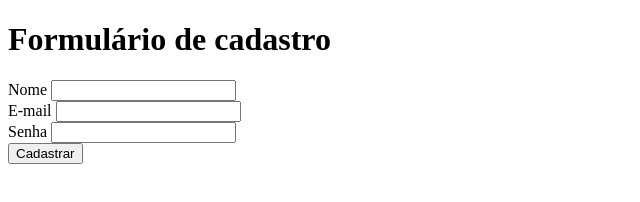
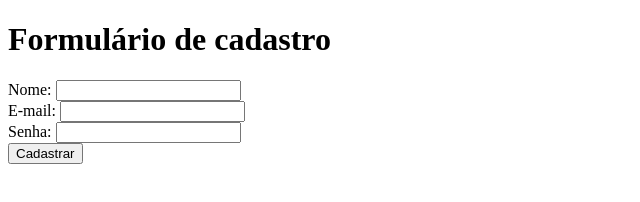
Before and after one commit to VictorGSOliveira/ExercicioEbac, a plain HTML site: page formulario_cadastro.html in a window 1280 px wide. Shown: the full height of the page, 0-640 px from the left. Drawn offline with Linux system fonts and the light colour scheme.

Commit message:
Corrigindo

```diff
--- a/formulario_cadastro.html
+++ b/formulario_cadastro.html
@@ -10,11 +10,11 @@
         <h1>Formulário de cadastro</h1>
     </header>
     <form>
-        <label for="campoNome">Nome</label>
+        <label for="campoNome">Nome:</label>
         <input id="campoNome" type="text"/><br/>
-        <label for="campoEmail">E-mail</label>
+        <label for="campoEmail">E-mail:</label>
         <input id="campoEmail" type="email"/><br/>
-        <label for="campoSenha">Senha</label>
+        <label for="campoSenha">Senha:</label>
         <input id="campoSenha" type="password"/><br/>
     </form>
     <button>Cadastrar</button>
```
